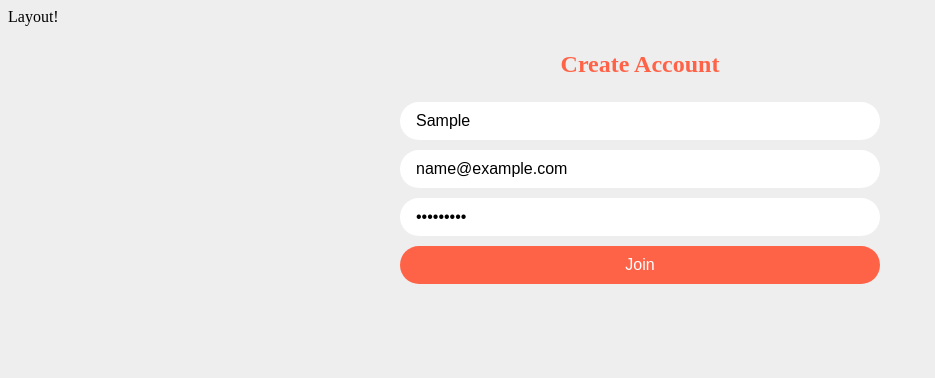
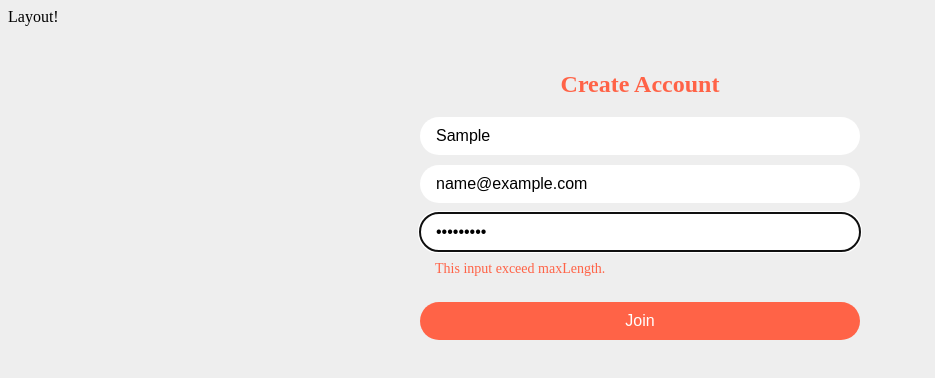
Before and after one commit to iamUxer/develoffers, a Next.js app: page /login/join in a window 1280 px wide. Both pictures are taken after typing "Sample", "name@example.com", "Sample123" into the empty fields and a click on the button "Join". Shown: the top 378 px of the page, without its empty margins (0-935 px from the left). Built offline with nearby package versions, Linux system fonts and the light colour scheme; what emotion-reset would draw is missing.

Commit message:
Set errors on useForm

```diff
--- a/components/layout.tsx
+++ b/components/layout.tsx
@@ -15,6 +15,7 @@ export default Layout;
 
 const StyledLayout = styled.div`
   h2 {
+    margin-bottom: 15px;
     color: ${theme.palette.primary};
   }
 `;
--- a/package.json
+++ b/package.json
@@ -11,6 +11,7 @@
   "dependencies": {
     "@emotion/react": "^11.11.1",
     "@emotion/styled": "^11.11.0",
+    "@hookform/error-message": "^2.0.1",
     "@types/node": "20.6.0",
     "@types/react": "18.2.21",
     "@types/react-dom": "18.2.7",
--- a/pages/login/join.tsx
+++ b/pages/login/join.tsx
@@ -2,6 +2,7 @@ import React, { forwardRef } from 'react';
 import { ButtonStyled, InputTextStyled } from '@/styles/components';
 import { JoinStyled } from '@/styles/pages/join.styled';
 import { useForm } from 'react-hook-form';
+import { ErrorMessage } from '@hookform/error-message';
 
 export interface FormValues {
   name: string;
@@ -14,7 +15,11 @@ interface OnSearchType {
 }
 
 const Join = forwardRef(() => {
-  const { register, handleSubmit } = useForm<FormValues>();
+  const {
+    register,
+    formState: { errors },
+    handleSubmit,
+  } = useForm<FormValues>({ mode: 'onBlur' });
 
   const onSubmit = (data: FormValues) => {
     console.log(data);
@@ -31,18 +36,32 @@ const Join = forwardRef(() => {
             name="name"
             placeholder="name"
           />
+          {errors.name?.type === 'required' && <p>This is required.</p>}
           <InputTextStyled
-            register={register('email')}
+            register={register('email', {
+              required: true,
+            })}
             name="email"
             placeholder="email"
             type="email"
           />
+          {errors.email?.type === 'required' && <p>This is required.</p>}
           <InputTextStyled
-            register={register('password')}
+            register={register('password', {
+              required: true,
+              maxLength: {
+                value: 8,
+                message: 'This input exceed maxLength.',
+              },
+            })}
             name="password"
             placeholder="password"
             type="password"
           />
+          {errors.password?.type === 'required' && <p>This is required.</p>}
+          {errors.password?.type === 'maxLength' && (
+            <p>{errors.password.message}</p>
+          )}
           <ButtonStyled type="submit" color="primary">
             Join
           </ButtonStyled>
--- a/styles/components/inputText.styled.tsx
+++ b/styles/components/inputText.styled.tsx
@@ -3,7 +3,7 @@ import styled from '@emotion/styled';
 
 export const InputTextStyled = forwardRef(
   (props: InputType, ref: Ref<HTMLInputElement>) => {
-    const { name, placeholder, register, type, value } = props;
+    const { name, placeholder, register, type } = props;
 
     return (
       <InputCss
@@ -11,7 +11,6 @@ export const InputTextStyled = forwardRef(
         name={name}
         placeholder={placeholder}
         type={type}
-        value={value}
       />
     );
   }
@@ -22,7 +21,6 @@ interface InputType {
   type?: string | 'text';
   placeholder?: string;
   register?: any;
-  value?: string;
 }
 
 const InputCss = styled.input`
--- a/styles/pages/join.styled.ts
+++ b/styles/pages/join.styled.ts
@@ -1,17 +1,26 @@
 import styled from '@emotion/styled';
+import { theme } from '../theme';
 
 export const JoinStyled = styled.div`
   display: flex;
   flex-direction: column;
   align-items: center;
+  max-width: 480px;
+  margin: auto;
+  padding: 20px;
   & form {
     display: flex;
     flex-direction: column;
-    width: 480px;
+    width: 100%;
     & input {
       & + input {
         margin-top: 10px;
       }
+    }
+    & p {
+      margin: 10px 10px 15px 15px;
+      font-size: 14px;
+      color: ${theme.palette.primary};
     }
   }
   & button {
```
Also changed, not shown: 1 other file (tests, documents, lock files or other folders).
